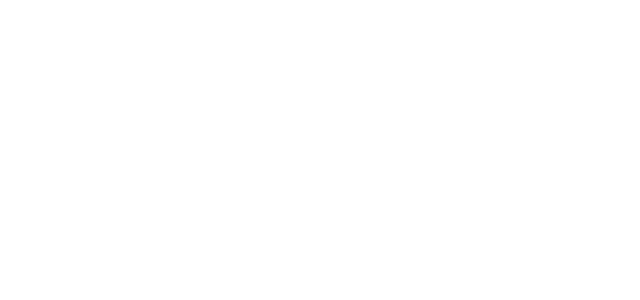
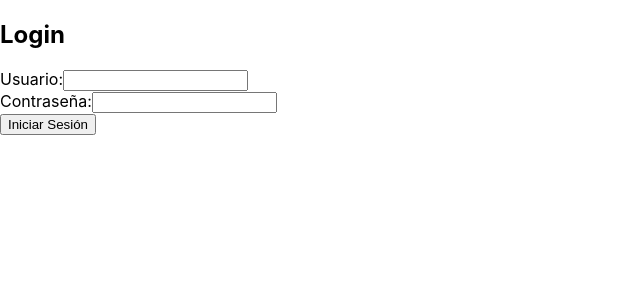
Before and after one commit to KatherineSSR/ticoautos-frontend, a React (Create React App) app: page /login in a window 1280 px wide. Before the commit this address had no page. Shown: the top 300 px of the page, without its empty margins (0-640 px from the left). Built offline with nearby package versions, Linux system fonts and the light colour scheme.

Commit message:
Implementacion del login

```diff
--- a/src/App.js
+++ b/src/App.js
@@ -1,13 +1,14 @@
 //BrowserRouter activa el sistema de rutas (permite tener diferentes "páginas"), Routes: Contenedor de todas las rutas
 import { BrowserRouter, Routes, Route } from 'react-router-dom';
 import Register from './pages/Register';
+import Login from './pages/Login';
 
 function App() {
   return (
     <BrowserRouter>
       <Routes>
         <Route path="/register" element={<Register />} />
-        //Aqui agrega la ruta de Login asi como la de registro y la importa arriba
+        <Route path="/login" element={<Login />} />
       </Routes>
     </BrowserRouter>
   );
--- /dev/null
+++ b/src/pages/Login.jsx
@@ -0,0 +1,63 @@
+import { useState } from 'react'; //useState sirve para guardar datos que pueden cambiar
+import api from '../services/api';
+
+//CAMBIAR TODOS LOS MENSAJES
+
+function Login() {
+    const [username, setUsername] = useState('');
+    const [password, setPassword] = useState('');
+    const [message, setMessage] = useState('');
+
+    const handleSubmit = async (e) => {
+        e.preventDefault();
+        try {
+            const response = await api.post('/auth/login', { username, password });
+
+            if (response.status === 200) {
+
+                const token = response.data.token; // Devuelve el token cuando el login da respuesta de OKA OKA
+
+                if (token) {
+                    sessionStorage.setItem("token", token); // Guarda el token en sessionStorage para usarlo en futuras solicitudes
+                }
+
+                setMessage('Login exitoso'); // CAMBIAR FORMA DE MENSAJE POR UN CUADRITO DE EXITO ARRIBA
+            }
+
+        } catch (error) {
+            if (error.response && error.response.status === 401) {
+                setMessage('Error: Credenciales incorrectas');
+            } else {
+                setMessage('Error en el servidor');
+            }
+        }
+    };
+
+    return (
+        <div>
+            <h2>Login</h2>
+            <form onSubmit={handleSubmit}>
+                <div>
+                    <label>Usuario:</label>
+                    <input
+                        type="text"
+                        value={username}
+                        onChange={(e) => setUsername(e.target.value)}
+                    />
+                </div>
+                <div>
+                    <label>Contraseña:</label>
+                    <input
+                        type="password"
+                        value={password}
+                        onChange={(e) => setPassword(e.target.value)}
+                    />
+                </div>
+                <button type="submit">Iniciar Sesión</button>
+            </form>
+            {message && <p>{message}</p>}
+        </div>
+    );
+}
+
+export default Login;
```
Also changed, not shown: src/pages/Register.jsx (line endings or trailing spaces), 1 other file (tests, documents, lock files or other folders).
